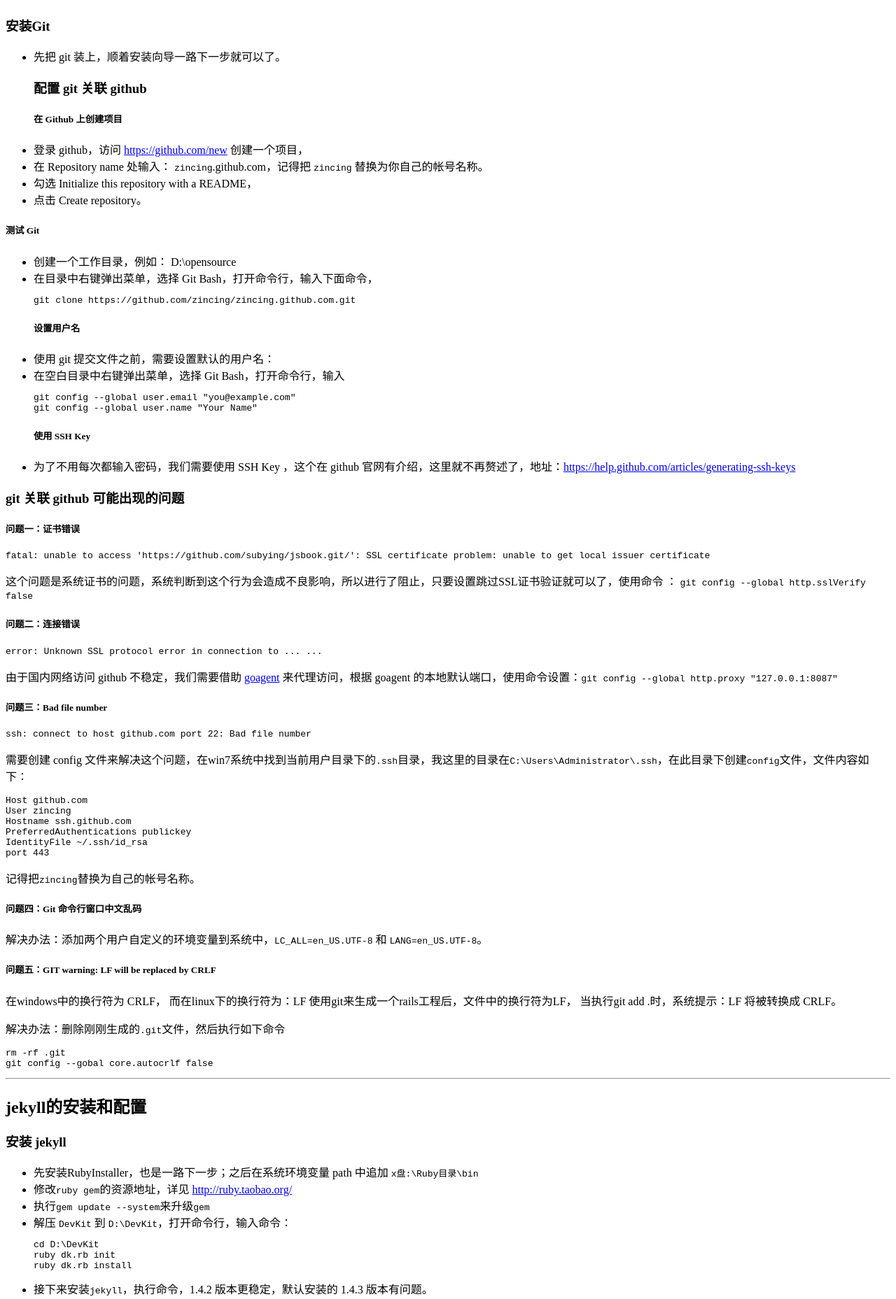
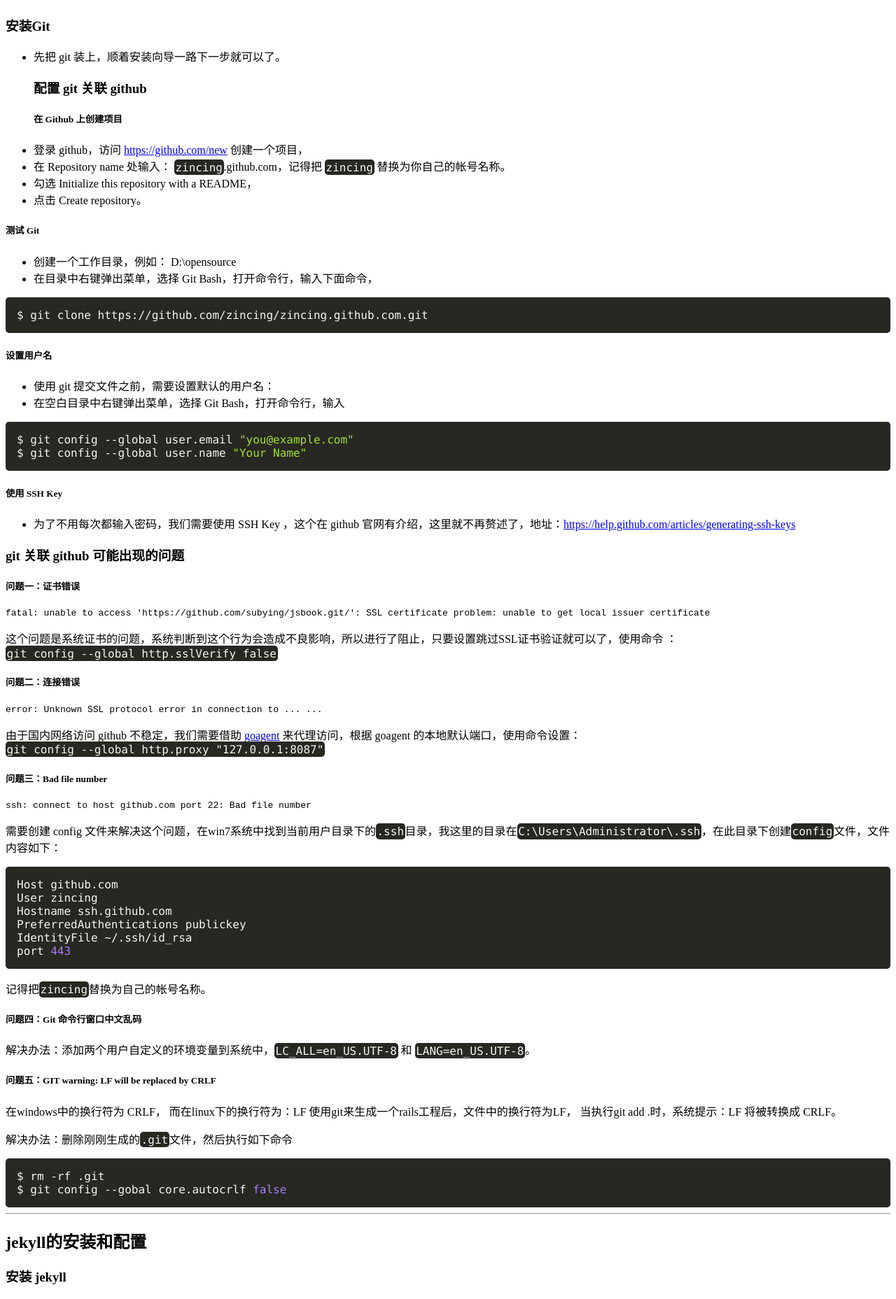
Before and after one commit to zincing/zincing.github.com, a Jekyll site: the page built from _posts/2014-02-20-1118.md, in a window 1280 px wide. Shown: the part 693-2550 px from the top of the page at 70% size. Built offline with Jekyll 4.4.1, drawn with Linux system fonts in a browser that asks for light colours; comment, search, counter and statistics services are not loaded; some of the changed text lies outside the part shown.

Commit message:
添加 google analytics 代码到default.html;在文章页面中添加代码高亮;修改文章页面的样式;

````diff
--- a/_includes/themes/twitter/default.html
+++ b/_includes/themes/twitter/default.html
@@ -56,6 +56,10 @@
 
     </div> <!-- /container -->
 
-    {% include JB/analytics %}
+    <!-- google analytics -->
+    <script>
+      (function(i,s,o,g,r,a,m){i['GoogleAnalyticsObject']=r;i[r]=i[r]||function(){(i[r].q=i[r].q||[]).push(arguments)},i[r].l=1*new Date();a=s.createElement(o),m=s.getElementsByTagName(o)[0];a.async=1;a.src=g;m.parentNode.insertBefore(a,m)
+      })(window,document,'script','//www.google-analytics.com/analytics.js','ga');ga('create', 'UA-48215483-1', 'github.com');ga('send', 'pageview');
+    </script>
   </body>
 </html>
--- a/_includes/themes/twitter/post.html
+++ b/_includes/themes/twitter/post.html
@@ -1,3 +1,6 @@
+<!-- prism code highlight -->
+<link rel="stylesheet" type="text/css" href="/assets/libs/prism.css">
+
 <div class="page-header">
   <h1>{{ page.title }} <small>{{ page.tagline }}</small></h1>
 </div>
@@ -40,7 +43,7 @@
     <!-- disqus Comment END -->
   </div>
 
-  <div class="span4">
+  <div class="span4" style="position:fixed;">
     <h5>发布时间</h5>
     <div class="date"><span>{{ page.date | date:"%Y-%m-%d %H:%M:%S" }}</span></div>
     <br /><br />
@@ -53,3 +56,6 @@
   {% endunless %}
   </div>
 </div>
+
+<!-- prism code highlight -->
+<script type="text/javascript" src="/assets/libs/prism.js"></script>
--- a/_posts/2014-02-20-1118.md
+++ b/_posts/2014-02-20-1118.md
@@ -10,18 +10,18 @@
 {% include JB/setup %}
 
 ## 系统环境 ##
-* windows 7 旗舰版 Service Pack 1，64位操作系统
-* 其他系统的话，过程是一样的，只是需要注意软件的版本。
+- windows 7 旗舰版 Service Pack 1，64位操作系统
+- 其他系统的话，过程是一样的，只是需要注意软件的版本。
 
 ---
 
 ## 准备工作 ##
 > 检查本机是否安装了如下程序，如果没有，请先下载：
 
-* 下载 <a href="http://rubyinstaller.org/downloads/" target="_blank">RubyInstaller</a>，选择版本：Ruby 2.0.0-p353 (x64)
-* 下载 <a href="http://rubyinstaller.org/downloads/" target="_blank">DevKit</a>，选择版本：DevKit-mingw64-64-4.7.2-20130224-1432-sfx.exe
-* 下载 <a href="http://www.python.org/download/releases/2.7.6/" target="_blank">python</a>，选择版本：Windows X86-64 MSI Installer (2.7.6) [1] (sig)
-* 下载 <a href="http://git-scm.com/downloads" target="_blank">git</a> ，选择版本：Latest stable release 1.9.0
+- 下载 <a href="http://rubyinstaller.org/downloads/" target="_blank">RubyInstaller</a>，选择版本：Ruby 2.0.0-p353 (x64)
+- 下载 <a href="http://rubyinstaller.org/downloads/" target="_blank">DevKit</a>，选择版本：DevKit-mingw64-64-4.7.2-20130224-1432-sfx.exe
+- 下载 <a href="http://www.python.org/download/releases/2.7.6/" target="_blank">python</a>，选择版本：Windows X86-64 MSI Installer (2.7.6) [1] (sig)
+- 下载 <a href="http://git-scm.com/downloads" target="_blank">git</a> ，选择版本：Latest stable release 1.9.0
 
 > 另外，在 <a href="https://github.com" target="_blank">github.com</a> 上创建账户。
 
@@ -29,56 +29,57 @@
 
 ## Git 的安装与配置 ##
 ### 安装Git ###
-* 先把 git 装上，顺着安装向导一路下一步就可以了。
+- 先把 git 装上，顺着安装向导一路下一步就可以了。
 ### 配置 git 关联 github ###
 ##### 在 Github 上创建项目
-* 登录 github，访问 <a href="https://github.com/new" target="_blank">https://github.com/new</a> 创建一个项目，
-* 在 Repository name 处输入： `zincing`.github.com，记得把 `zincing` 替换为你自己的帐号名称。
-* 勾选 Initialize this repository with a README，
-* 点击 Create repository。
+- 登录 github，访问 <a href="https://github.com/new" target="_blank">https://github.com/new</a> 创建一个项目，
+- 在 Repository name 处输入： `zincing`.github.com，记得把 `zincing` 替换为你自己的帐号名称。
+- 勾选 Initialize this repository with a README，
+- 点击 Create repository。
 
 ##### 测试 Git
-* 创建一个工作目录，例如： D:\opensource
-* 在目录中右键弹出菜单，选择 Git Bash，打开命令行，输入下面命令，
-```
-git clone https://github.com/zincing/zincing.github.com.git
-```
+- 创建一个工作目录，例如： D:\opensource
+- 在目录中右键弹出菜单，选择 Git Bash，打开命令行，输入下面命令，
+
+<pre><code class="language-bash">$ git clone https://github.com/zincing/zincing.github.com.git</code></pre>
+
 ##### 设置用户名
-* 使用 git 提交文件之前，需要设置默认的用户名：
-* 在空白目录中右键弹出菜单，选择 Git Bash，打开命令行，输入
-```
-git config --global user.email "you@example.com"
-git config --global user.name "Your Name"
-```
+- 使用 git 提交文件之前，需要设置默认的用户名：
+- 在空白目录中右键弹出菜单，选择 Git Bash，打开命令行，输入
+
+<pre><code class="language-bash">$ git config --global user.email "you@example.com"
+$ git config --global user.name "Your Name"</code></pre>
+
+
 ##### 使用 SSH Key
-* 为了不用每次都输入密码，我们需要使用 SSH Key ，这个在 github 官网有介绍，这里就不再赘述了，地址：<a href="https://help.github.com/articles/generating-ssh-keys" target="_blank">https://help.github.com/articles/generating-ssh-keys</a>
+- 为了不用每次都输入密码，我们需要使用 SSH Key ，这个在 github 官网有介绍，这里就不再赘述了，地址：<a href="https://help.github.com/articles/generating-ssh-keys" target="_blank">https://help.github.com/articles/generating-ssh-keys</a>
 
 ### git 关联 github 可能出现的问题 ###
 ##### 问题一：证书错误
-```
-fatal: unable to access 'https://github.com/subying/jsbook.git/': SSL certificate problem: unable to get local issuer certificate
-```
+
+	fatal: unable to access 'https://github.com/subying/jsbook.git/': SSL certificate problem: unable to get local issuer certificate
+
 这个问题是系统证书的问题，系统判断到这个行为会造成不良影响，所以进行了阻止，只要设置跳过SSL证书验证就可以了，使用命令 ： `git config --global http.sslVerify false`
 
 ##### 问题二：连接错误
-```
-error: Unknown SSL protocol error in connection to ... ...
-```
+
+	error: Unknown SSL protocol error in connection to ... ...
+
 由于国内网络访问 github 不稳定，我们需要借助 <a href="https://code.google.com/p/goagent/" target="_blank">goagent</a> 来代理访问，根据 goagent 的本地默认端口，使用命令设置：`git config --global http.proxy "127.0.0.1:8087"`
 
 ##### 问题三：Bad file number
-```
-ssh: connect to host github.com port 22: Bad file number
-```
+
+	ssh: connect to host github.com port 22: Bad file number
+
 需要创建 config 文件来解决这个问题，在win7系统中找到当前用户目录下的`.ssh`目录，我这里的目录在`C:\Users\Administrator\.ssh`，在此目录下创建`config`文件，文件内容如下：
-```
-Host github.com
+
+<pre><code class="language-bash">Host github.com
 User zincing
 Hostname ssh.github.com
 PreferredAuthentications publickey
 IdentityFile ~/.ssh/id_rsa
-port 443
-```
+port 443</code></pre>
+
 记得把`zincing`替换为自己的帐号名称。
 
 ##### 问题四：Git 命令行窗口中文乱码
@@ -90,60 +91,59 @@
 使用git来生成一个rails工程后，文件中的换行符为LF， 当执行git add .时，系统提示：LF 将被转换成 CRLF。
 
 解决办法：删除刚刚生成的`.git`文件，然后执行如下命令
-```
-rm -rf .git
-git config --gobal core.autocrlf false
-```
+
+<pre><code class="language-bash">$ rm -rf .git
+$ git config --gobal core.autocrlf false</code></pre>
+
 
 ---
 
 ## jekyll的安装和配置 ##
 ### 安装 jekyll
-* 先安装RubyInstaller，也是一路下一步；之后在系统环境变量 path 中追加 `x盘:\Ruby目录\bin`
-* 修改`ruby gem`的资源地址，详见 <a href="http://ruby.taobao.org/" target="_blank">http://ruby.taobao.org/</a>
-* 执行`gem update --system`来升级`gem`
-* 解压 `DevKit` 到 `D:\DevKit`，打开命令行，输入命令：
-```
-cd D:\DevKit
-ruby dk.rb init
-ruby dk.rb install
-```
-* 接下来安装`jekyll`，执行命令，1.4.2 版本更稳定，默认安装的 1.4.3 版本有问题。
-```
-gem install jekyll --version "=1.4.2"
-```
-* 安装用来解析Markdown标记的包，执行如下命令：
-```
-gem install rdiscount
-```
-* 参照官网 <a href="http://jekyllbootstrap.com/usage/jekyll-quick-start.html" target="_blank">http://jekyllbootstrap.com/usage/jekyll-quick-start.html</a>
-```
-$ git clone https://github.com/plusjade/jekyll-bootstrap.git USERNAME.github.com
+- 先安装RubyInstaller，也是一路下一步；之后在系统环境变量 path 中追加 `x盘:\Ruby目录\bin`
+- 修改`ruby gem`的资源地址，详见 <a href="http://ruby.taobao.org/" target="_blank">http://ruby.taobao.org/</a>
+- 执行`gem update --system`来升级`gem`
+- 解压 `DevKit` 到 `D:\DevKit`，打开命令行，输入命令：
+
+<pre><code class="language-bash">$ cd D:\DevKit
+$ ruby dk.rb init
+$ ruby dk.rb install</code></pre>
+
+- 接下来安装`jekyll`，执行命令，1.4.2 版本更稳定，默认安装的 1.4.3 版本有问题。
+
+<pre><code class="language-bash">$ gem install jekyll --version "=1.4.2"</code></pre>
+
+- 安装用来解析Markdown标记的包，执行如下命令：
+
+<pre><code class="language-bash">$ gem install rdiscount</code></pre>
+
+- 参照官网 <a href="http://jekyllbootstrap.com/usage/jekyll-quick-start.html" target="_blank">http://jekyllbootstrap.com/usage/jekyll-quick-start.html</a>
+
+<pre><code class="language-bash">$ git clone https://github.com/plusjade/jekyll-bootstrap.git USERNAME.github.com
 $ cd USERNAME.github.com
 $ git remote set-url origin git@github.com:USERNAME/USERNAME.github.com.git
-$ git push origin master
-```
+$ git push origin master</code></pre>
+
 如果执行上面的命令不行的话，也可以先执行
-```
-git clone https://github.com/zincing/zincing.github.com.git
-```
+<pre><code class="language-bash">$ git clone https://github.com/zincing/zincing.github.com.git</code></pre>
+
 把自己的库clone下来，再把 `https://github.com/plusjade/jekyll-bootstrap.git` 这个库里的文件除 `.git` 之外都拷贝到 zincing.github.com 目录中，然后在 zincing.github.com 目录中执行命令
-```
-$ git add .
+
+<pre><code class="language-bash">$ git add .
 $ git commit -m "个人博客"
-$ git push origin master
-```
+$ git push origin master</code></pre>
+
 这样 github.com 中就有你的博客了
 
 ### 修改jekyllbootstrap配置文件
 
-在本地`zincing.github.com`目录中有一个`\_config.yml`文件，我们可以参照这里 http://jekyllrb.com/docs/permalinks/ 修改博客的默认配置。
+在本地`zincing.github.com`目录中有一个`_config.yml`文件，我们可以参照这里 <a href="http://jekyllrb.com/docs/permalinks/" target="_blank">http://jekyllrb.com/docs/permalinks/</a> 修改博客的默认配置。
 
 ### 在本地运行 jekyll
 在 zincing.github.com 目录中执行命令
-```
-jekyll serve
-```
+
+<pre><code class="language-bash">$ jekyll serve</code></pre>
+
 可以在本地运行 jekyll ，这样我们就可以通过 <a href="http://127.0.0.1:4000" target="_blank">http://127.0.0.1:4000</a>在本地查看博客效果了，本地预览没有问题之后再发布，很方便。
 
 ### 运行 jekyll serve 可能出现的问题
@@ -151,66 +151,66 @@
 ##### 问题一：jekyll error: invalid byte sequence in GBK
 
 找到jekyll安装目录，`D:\Ruby200-x64\lib\ruby\gems\2.0.0\gems\jekyll-1.3.0\lib\jekyll\`，修改`convertible.rb`文件，第38行，替换为下面内容
-```
-self.content = File.read_with_options(File.join(base, name), :encoding => "utf-8")
-```
+<pre><code class="language-ruby">self.content = File.read_with_options(File.join(base, name), :encoding => "utf-8")</code></pre>
 
 ##### 问题二：Generating...   Liquid Exception: invalid byte sequence in GBK in ...  included in \_layouts/post.html
 
 打开路径 `D:\Ruby200-x64\lib\ruby\gems\2.0.0\gems\jekyll-1.2.0\lib\jekyll\tags`，打开 `include.rb`，找到
-```
-File.read_with_options(file, file_read_opts(context))
-```
+
+<pre><code class="language-ruby">File.read_with_options(file, file_read_opts(context))</code></pre>
+
 替换为
-```
-File.read_with_options(file, :encoding => "utf-8")
-```
+
+<pre><code class="language-ruby">File.read_with_options(file, :encoding => "utf-8")</code></pre>
+
 
 ## 写文章 ##
 
 ### 创建文章
-```
-rake post title="Hello World"
-```
+
+<pre><code class="language-bash">$ rake post title="Hello World"</code></pre>
+
 文件会被创建到 `_post` 目录下，而且文件名是有固定格式的，我们可以参照这里 <a href="http://jekyllrb.com/docs/permalinks/" target="_blank">http://jekyllrb.com/docs/permalinks/</a> 来修改文件名格式。
 
 写文章的工具
 
-* <a href="https://stackedit.io/" target="_blank">https://stackedit.io/</a>
-* <a href="https://www.zybuluo.com" target="_blank">https://www.zybuluo.com</a>
+- <a href="https://stackedit.io/" target="_blank">https://stackedit.io/</a>
+- <a href="https://www.zybuluo.com" target="_blank">https://www.zybuluo.com</a>
 
 ### 本地预览
+
 只需要重启 jekyll 服务就可以了，然后刷新 <a href="http://127.0.0.1:4000" target="_blank">http://127.0.0.1:4000</a>
 
 ### 发布文章
-```
-git add .
-git commit -m "Add new content"
-git push origin master
-```
+
+<pre><code class="language-bash">$ git add .
+$ git commit -m "Add new content"
+$ git push origin master</code></pre>
+
 
 ### 删除文章
+
 删除文章时一定要使用 Git 命令来删除，如果你直接在目录中把文件删除了，你需要先还原文件然后再是用 git 命令重新删除它。
 
 
 
 ## 参考链接
 #### git
-* <a href="http://rogerdudler.github.io/git-guide/index.zh.html" target="_blank">http://rogerdudler.github.io/git-guide/index.zh.html</a>
-* <a href="http://robbinfan.com/blog/34/git-common-command" target="_blank">http://robbinfan.com/blog/34/git-common-command</a>
-* <a href="http://michael-roshen.iteye.com/blog/1328142" target="_blank">http://michael-roshen.iteye.com/blog/1328142</a>
-* <a href="http://www.cnblogs.com/subying/p/window-git-shell-proxy-ssl-error.html" target="_blank">http://www.cnblogs.com/subying/p/window-git-shell-proxy-ssl-error.html</a>
-* <a href="http://rangercyh.blog.51cto.com/1444712/749490" target="_blank">http://rangercyh.blog.51cto.com/1444712/749490</a>
-* <a href="http://www.worldhello.net/2010/11/30/2166.html" target="_blank">http://www.worldhello.net/2010/11/30/2166.html</a>
+- <a href="http://rogerdudler.github.io/git-guide/index.zh.html" target="_blank">http://rogerdudler.github.io/git-guide/index.zh.html</a>
+- <a href="http://robbinfan.com/blog/34/git-common-command" target="_blank">http://robbinfan.com/blog/34/git-common-command</a>
+- <a href="http://michael-roshen.iteye.com/blog/1328142" target="_blank">http://michael-roshen.iteye.com/blog/1328142</a>
+- <a href="http://www.cnblogs.com/subying/p/window-git-shell-proxy-ssl-error.html" target="_blank">http://www.cnblogs.com/subying/p/window-git-shell-proxy-ssl-error.html</a>
+- <a href="http://rangercyh.blog.51cto.com/1444712/749490" target="_blank">http://rangercyh.blog.51cto.com/1444712/749490</a>
+- <a href="http://www.worldhello.net/2010/11/30/2166.html" target="_blank">http://www.worldhello.net/2010/11/30/2166.html</a>
 #### jekyll
-* <a href="http://jekyllrb.com/docs/home/" target="_blank">http://jekyllrb.com/docs/home/</a>
-* <a href="http://www.madhur.co.in/blog/2011/09/01/runningjekyllwindows.html" target="_blank">http://www.madhur.co.in/blog/2011/09/01/runningjekyllwindows.html</a>
-* <a href="http://aiku.me/bar/101235902" target="_blank">http://aiku.me/bar/101235902</a>
-* <a href="http://qjw.qiujinwu.com/blog/2012/10/07/Windows_jekyll/" target="_blank">http://qjw.qiujinwu.com/blog/2012/10/07/Windows\_jekyll/</a>
-* <a href="http://blog.jsfor.com/skill/2013/09/07/jekyll-local-structures-notes/" target="_blank">http://blog.jsfor.com/skill/2013/09/07/jekyll-local-structures-notes/</a>
-* <a href="http://stackoverflow.com/questions/7395520/how-does-jekyll-date-formatting-work" target="_blank">http://stackoverflow.com/questions/7395520/how-does-jekyll-date-formatting-work</a>
+- <a href="http://jekyllrb.com/docs/home/" target="_blank">http://jekyllrb.com/docs/home/</a>
+- <a href="http://www.madhur.co.in/blog/2011/09/01/runningjekyllwindows.html" target="_blank">http://www.madhur.co.in/blog/2011/09/01/runningjekyllwindows.html</a>
+- <a href="http://aiku.me/bar/101235902" target="_blank">http://aiku.me/bar/101235902</a>
+- <a href="http://qjw.qiujinwu.com/blog/2012/10/07/Windows_jekyll/" target="_blank">http://qjw.qiujinwu.com/blog/2012/10/07/Windows\_jekyll/</a>
+- <a href="http://blog.jsfor.com/skill/2013/09/07/jekyll-local-structures-notes/" target="_blank">http://blog.jsfor.com/skill/2013/09/07/jekyll-local-structures-notes/</a>
+- <a href="http://stackoverflow.com/questions/7395520/how-does-jekyll-date-formatting-work" target="_blank">http://stackoverflow.com/questions/7395520/how-does-jekyll-date-formatting-work</a>
 #### jekyll bootstrap
-* <a href="http://jekyllbootstrap.com/usage/jekyll-quick-start.html" target="_blank">http://jekyllbootstrap.com/usage/jekyll-quick-start.html</a>
-* <a href="http://www.cnblogs.com/BeginMan/p/3549241.html" target="_blank">http://www.cnblogs.com/BeginMan/p/3549241.html</a>
-* <a href="http://blog.fens.me/jekyll-bootstarp-github/" target="_blank">http://blog.fens.me/jekyll-bootstarp-github/</a>
-* <a href="http://www.cnblogs.com/purediy/archive/2013/03/07/2948892.html" target="_blank">http://www.cnblogs.com/purediy/archive/2013/03/07/2948892.html</a>
+- <a href="http://jekyllbootstrap.com/usage/jekyll-quick-start.html" target="_blank">http://jekyllbootstrap.com/usage/jekyll-quick-start.html</a>
+- <a href="http://www.cnblogs.com/BeginMan/p/3549241.html" target="_blank">http://www.cnblogs.com/BeginMan/p/3549241.html</a>
+- <a href="http://blog.fens.me/jekyll-bootstarp-github/" target="_blank">http://blog.fens.me/jekyll-bootstarp-github/</a>
+- <a href="http://www.cnblogs.com/purediy/archive/2013/03/07/2948892.html" target="_blank">http://www.cnblogs.com/purediy/archive/2013/03/07/2948892.html</a>
````
Also changed, not shown: README.md, assets/libs/prism.css (added), assets/libs/prism.js (added), assets/themes/twitter/css/1.4.0/bootstrap.css.
